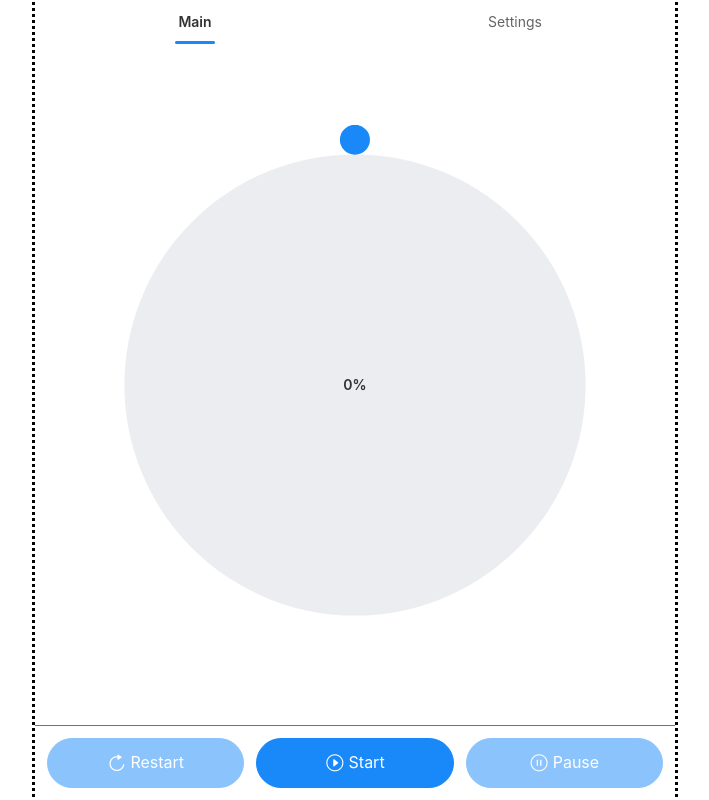
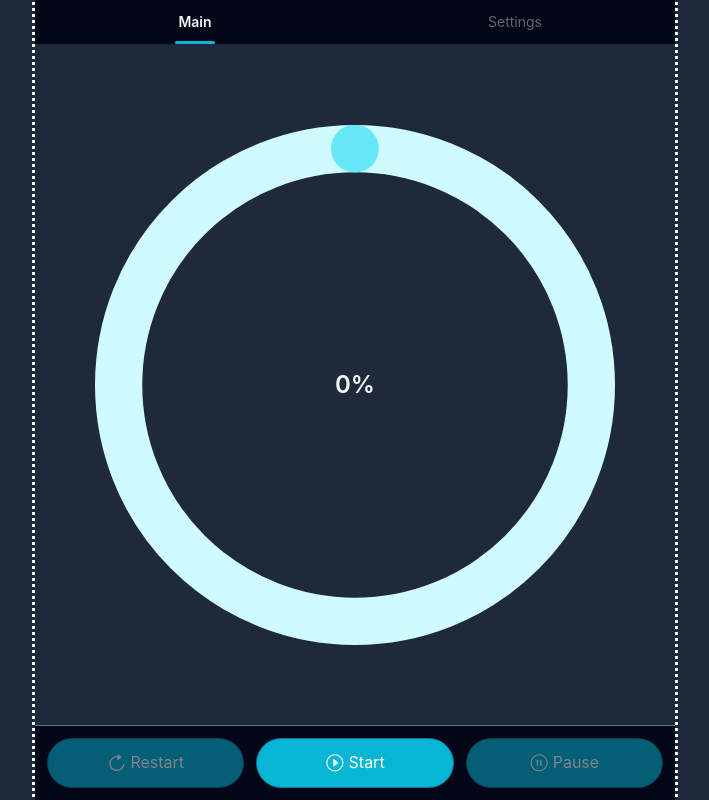
Before and after one commit to d-kuznetsov/wpb, a Vue app: page / in a window 1280 px wide. Shown: the whole page, without its empty margins (285-994 px from the left). Built offline with nearby package versions, Linux system fonts and the light colour scheme.

Commit message:
use custom colors

```diff
--- a/src/App.vue
+++ b/src/App.vue
@@ -1,9 +1,11 @@
 <script>
+import { ConfigProvider } from 'vant';
 import MainTab from './components/MainTab.vue';
 import Tabs from './components/Tabs.vue';
 
 export default {
   components: {
+    ConfigProvider,
     MainTab,
     Tabs,
   },
@@ -11,6 +13,7 @@ export default {
 </script>
 
 <template>
+  <ConfigProvider theme="dark">
     <div class="App">
       <Tabs>
         <template v-slot:main>
@@ -18,6 +21,7 @@ export default {
         </template>
       </Tabs>
     </div>
+  </ConfigProvider>
 </template>
 
 <style lang="postcss">
--- a/src/assets/base.css
+++ /dev/null
@@ -1,74 +0,0 @@
-/* color palette from <https://github.com/vuejs/theme> */
-:root {
-  --vt-c-white: #ffffff;
-  --vt-c-white-soft: #f8f8f8;
-  --vt-c-white-mute: #f2f2f2;
-
-  --vt-c-black: #181818;
-  --vt-c-black-soft: #222222;
-  --vt-c-black-mute: #282828;
-
-  --vt-c-indigo: #2c3e50;
-
-  --vt-c-divider-light-1: rgba(60, 60, 60, 0.29);
-  --vt-c-divider-light-2: rgba(60, 60, 60, 0.12);
-  --vt-c-divider-dark-1: rgba(84, 84, 84, 0.65);
-  --vt-c-divider-dark-2: rgba(84, 84, 84, 0.48);
-
-  --vt-c-text-light-1: var(--vt-c-indigo);
-  --vt-c-text-light-2: rgba(60, 60, 60, 0.66);
-  --vt-c-text-dark-1: var(--vt-c-white);
-  --vt-c-text-dark-2: rgba(235, 235, 235, 0.64);
-}
-
-/* semantic color variables for this project */
-:root {
-  --color-background: var(--vt-c-white);
-  --color-background-soft: var(--vt-c-white-soft);
-  --color-background-mute: var(--vt-c-white-mute);
-
-  --color-border: var(--vt-c-divider-light-2);
-  --color-border-hover: var(--vt-c-divider-light-1);
-
-  --color-heading: var(--vt-c-text-light-1);
-  --color-text: var(--vt-c-text-light-1);
-
-  --section-gap: 160px;
-}
-
-@media (prefers-color-scheme: dark) {
-  :root {
-    --color-background: var(--vt-c-black);
-    --color-background-soft: var(--vt-c-black-soft);
-    --color-background-mute: var(--vt-c-black-mute);
-
-    --color-border: var(--vt-c-divider-dark-2);
-    --color-border-hover: var(--vt-c-divider-dark-1);
-
-    --color-heading: var(--vt-c-text-dark-1);
-    --color-text: var(--vt-c-text-dark-2);
-  }
-}
-
-*,
-*::before,
-*::after {
-  box-sizing: border-box;
-  margin: 0;
-  position: relative;
-  font-weight: normal;
-}
-
-body {
-  min-height: 100vh;
-  color: var(--color-text);
-  background: var(--color-background);
-  transition: color 0.5s, background-color 0.5s;
-  line-height: 1.6;
-  font-family: Inter, -apple-system, BlinkMacSystemFont, 'Segoe UI', Roboto, Oxygen, Ubuntu,
-    Cantarell, 'Fira Sans', 'Droid Sans', 'Helvetica Neue', sans-serif;
-  font-size: 15px;
-  text-rendering: optimizeLegibility;
-  -webkit-font-smoothing: antialiased;
-  -moz-osx-font-smoothing: grayscale;
-}
--- a/src/assets/main.css
+++ b/src/assets/main.css
@@ -1,35 +1,11 @@
-@import './base.css';
-
-#app {
-  max-width: 1280px;
-  margin: 0 auto;
-  padding: 2rem;
-
-  font-weight: normal;
+:root {
+  --bg-color-main: #1e293b;
+  --bg-color-dark: #020617;
+  --van-primary-color: #06b6d4;
+  --van-button-primary-border-color: #0e7490;
 }
 
-a,
-.green {
-  text-decoration: none;
-  color: hsla(160, 100%, 37%, 1);
-  transition: 0.4s;
+.van-theme-dark {
+  color: #ecfeff;
+  background-color: var(--bg-color-main);
 }
-
-@media (hover: hover) {
-  a:hover {
-    background-color: hsla(160, 100%, 37%, 0.2);
-  }
-}
-
-@media (min-width: 1024px) {
-  body {
-    display: flex;
-    place-items: center;
-  }
-
-  #app {
-    display: grid;
-    grid-template-columns: 1fr 1fr;
-    padding: 0 2rem;
-  }
-}
--- a/src/components/ControlPanel.vue
+++ b/src/components/ControlPanel.vue
@@ -74,4 +74,8 @@ export default {
   padding: 12px;
   border-top: 1px solid #6b7280;
 }
+
+.van-theme-dark .control-panel {
+  background-color: var(--bg-color-dark);
+}
 </style>
--- a/src/components/Tabs.vue
+++ b/src/components/Tabs.vue
@@ -40,4 +40,8 @@ export default {
     height: 100%;
   }
 }
+
+.van-theme-dark .Tabs {
+  --van-tabs-nav-background: var(--bg-color-dark);
+}
 </style>
--- a/src/components/progress/Circle.vue
+++ b/src/components/progress/Circle.vue
@@ -18,9 +18,14 @@ export default {
       return Math.min(screenMinSide, MAX_CONTAINER_SIZE) - GAP;
     });
     const text = computed(() => props.currentRate.toFixed(0) + '%');
+    const gradientColor = {
+      '0%': '#cffafe',
+      '100%': '#22d3ee',
+    };
     return {
       text,
       diameter,
+      gradientColor,
     };
   },
 };
@@ -29,11 +34,12 @@ export default {
 <template>
   <div class="progress-bar">
     <Circle
-      fill="#ebedf0"
       :size="diameter"
       :current-rate="currentRate"
-      :rate="100"
-      :stroke-width="60"
+      rate="100"
+      stroke-width="100"
+      color="#67e8f9"
+      layer-color="#cffafe"
       :text="text"
     />
   </div>
@@ -41,6 +47,7 @@ export default {
 
 <style lang="postcss">
 .progress-bar {
+  --van-circle-text-font-size: 24px;
   display: flex;
   justify-content: center;
   align-items: center;
--- a/src/main.js
+++ b/src/main.js
@@ -1,5 +1,6 @@
 import { createApp } from 'vue';
 import App from './App.vue';
 import 'vant/lib/index.css';
+import './assets/main.css';
 
 createApp(App).mount('#app');
```
Also changed, not shown: src/assets/logo.svg (deleted). Lines whose indentation alone changed are shown as unchanged.
